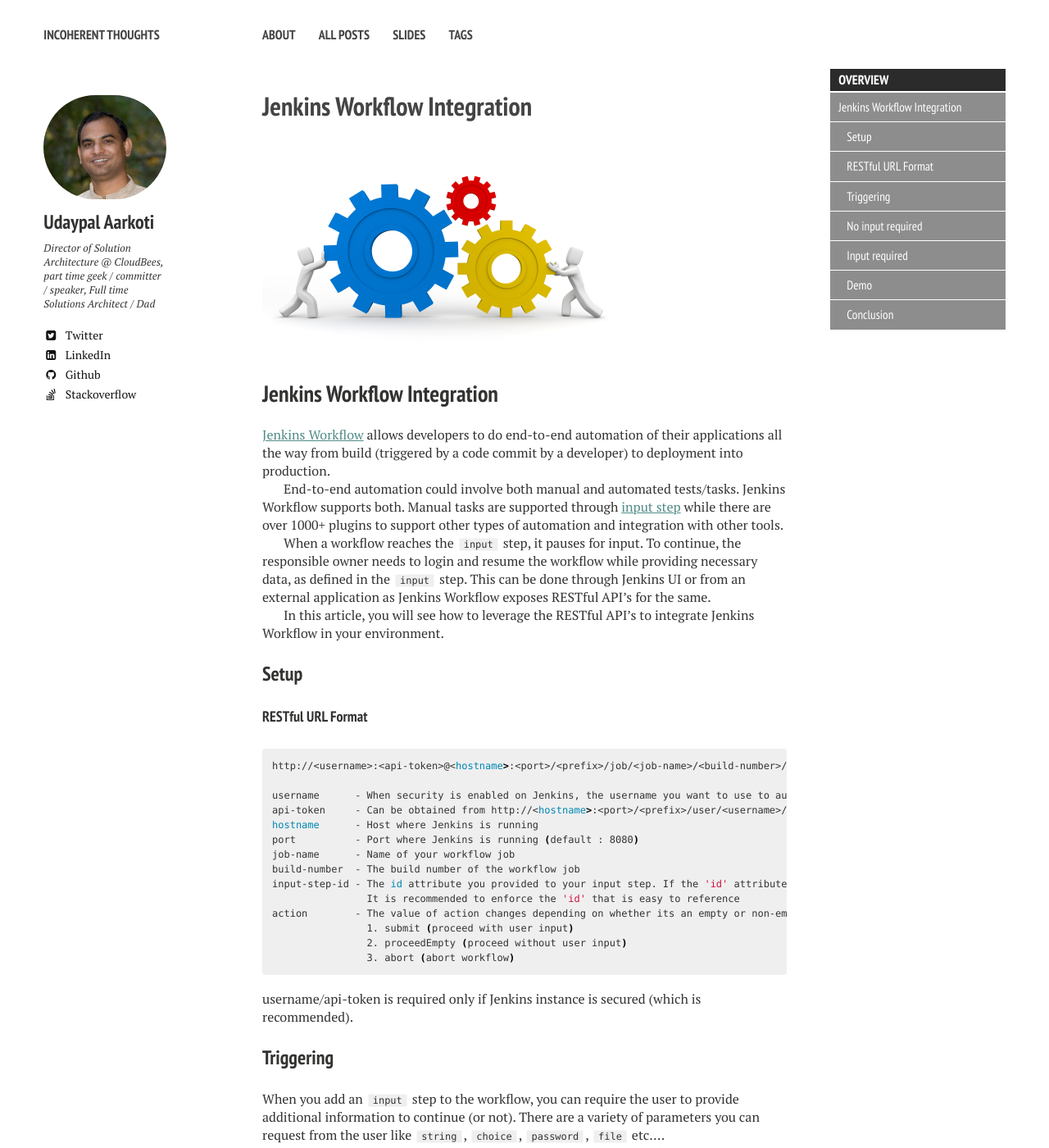
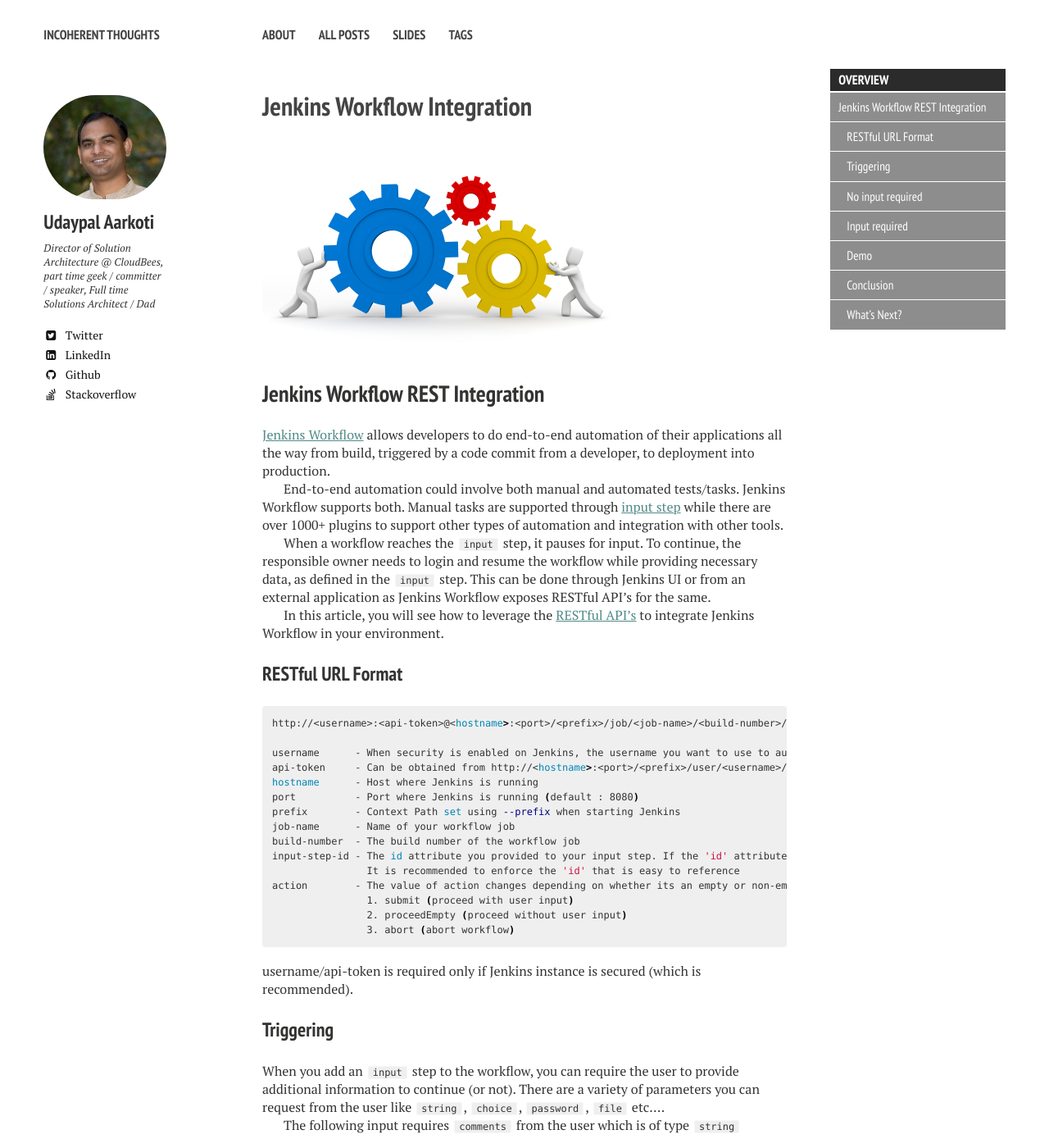
Before and after one commit to uaarkoti/uaarkoti.github.io, a Jekyll site: the page built from _posts/2015-05-17-workflow-integration-using-rest-api.markdown, in a window 1280 px wide and 1400 px high. Shown: the whole window at 82% size. Built offline with Jekyll 4.4.1, drawn with Linux system fonts in a browser that asks for light colours; nearby versions of some CDN libraries; comment, search, counter and statistics services are not loaded; some of the changed text lies outside the part shown.

Commit message:
Added "What's Next" section. Added prefix to the Restful URL

```diff
--- a/_posts/2015-05-17-workflow-integration-using-rest-api.markdown
+++ b/_posts/2015-05-17-workflow-integration-using-rest-api.markdown
@@ -23,18 +23,16 @@
 </div>
 </section><!-- /#table-of-contents -->
 
-## Jenkins Workflow Integration
-[Jenkins Workflow](https://wiki.jenkins-ci.org/display/JENKINS/Workflow+Plugin) allows developers to do end-to-end automation of their applications all the way from build (triggered by a code commit by a developer) to deployment into production.
+## Jenkins Workflow REST Integration
+[Jenkins Workflow](https://wiki.jenkins-ci.org/display/JENKINS/Workflow+Plugin) allows developers to do end-to-end automation of their applications all the way from build, triggered by a code commit from a developer, to deployment into production.
 
 End-to-end automation could involve both manual and automated tests/tasks. Jenkins Workflow supports both. Manual tasks are supported through [input step](https://github.com/jenkinsci/workflow-plugin/blob/master/TUTORIAL.md#pausing-flyweight-vs-heavyweight-executors) while there are over 1000+ plugins to support other types of automation and integration with other tools.
 
 When a workflow reaches the `input` step, it pauses for input. To continue, the responsible owner needs to login and resume the workflow while providing necessary data, as defined in the `input` step. This can be done through Jenkins UI or from an external application as Jenkins Workflow exposes RESTful API's for the same.
 
-In this article, you will see how to leverage the RESTful API's to integrate Jenkins Workflow in your environment.
+In this article, you will see how to leverage the [RESTful API's](https://wiki.jenkins-ci.org/display/JENKINS/Remote+access+API) to integrate Jenkins Workflow in your environment.
 
-### Setup
-
-#### RESTful URL Format
+### RESTful URL Format
 
 {% highlight bash %}
 http://<username>:<api-token>@<hostname>:<port>/<prefix>/job/<job-name>/<build-number>/input/<input-step-id>/<action>
@@ -43,6 +41,7 @@
 api-token     - Can be obtained from http://<hostname>:<port>/<prefix>/user/<username>/configure
 hostname      - Host where Jenkins is running
 port          - Port where Jenkins is running (default : 8080)
+prefix        - Context Path set using --prefix when starting Jenkins
 job-name      - Name of your workflow job
 build-number  - The build number of the workflow job
 input-step-id - The id attribute you provided to your input step. If the 'id' attribute is not provided, Jenkins will create a random id.
@@ -121,3 +120,8 @@
 As described above, Jenkins Workflow makes it very easy to integrate with external application by exposing workflow job itself as well as manual steps as RESTful endpoints.
 
 While we used `curl` command throughout this example, one should be able to use the same RESTful API's used by the `curl` command to achieve the same level of integration from any application.
+
+### What's Next?
+- Workflow + Webapp integration
+- Workflow + Checkpoints
+- Workflow + Docker
```
